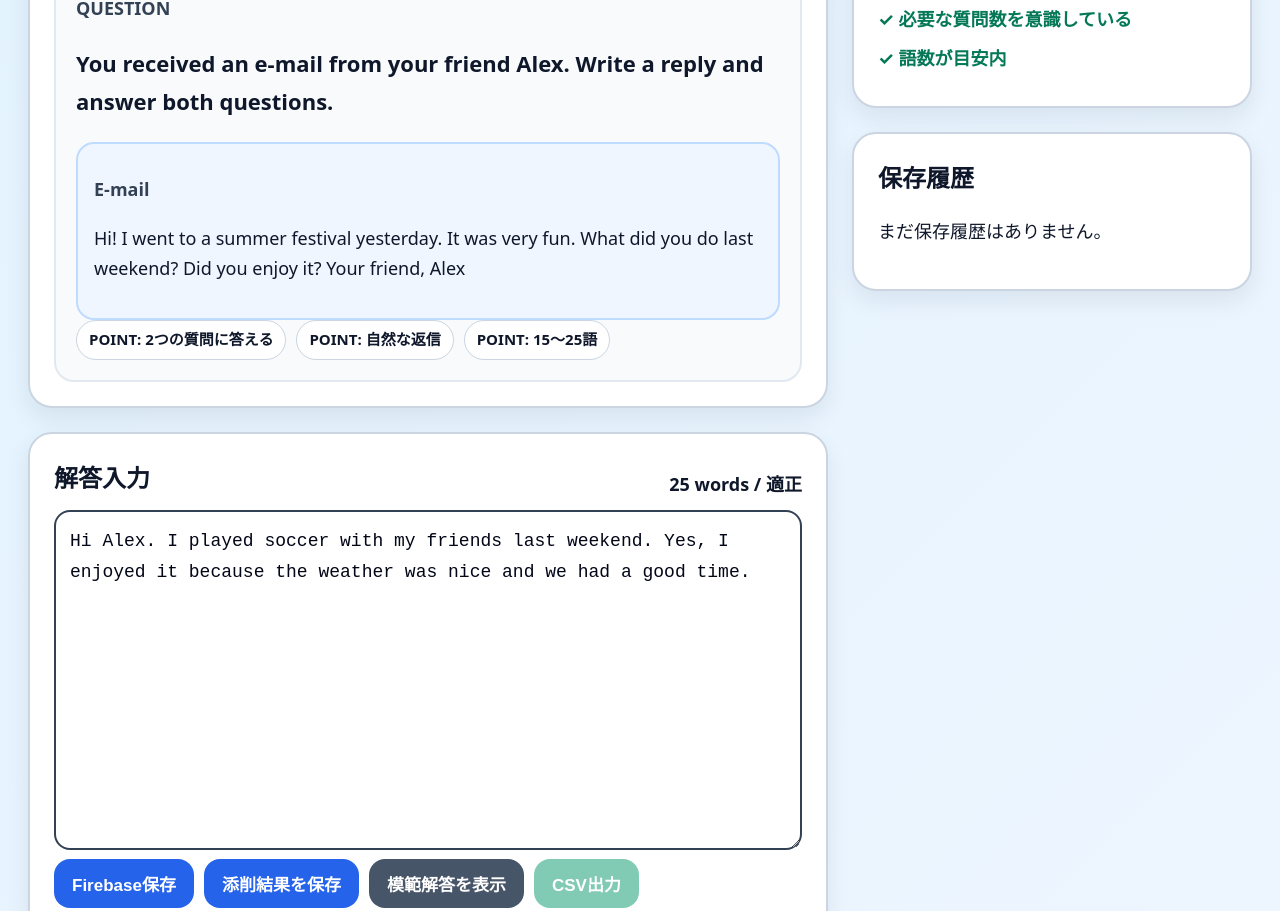
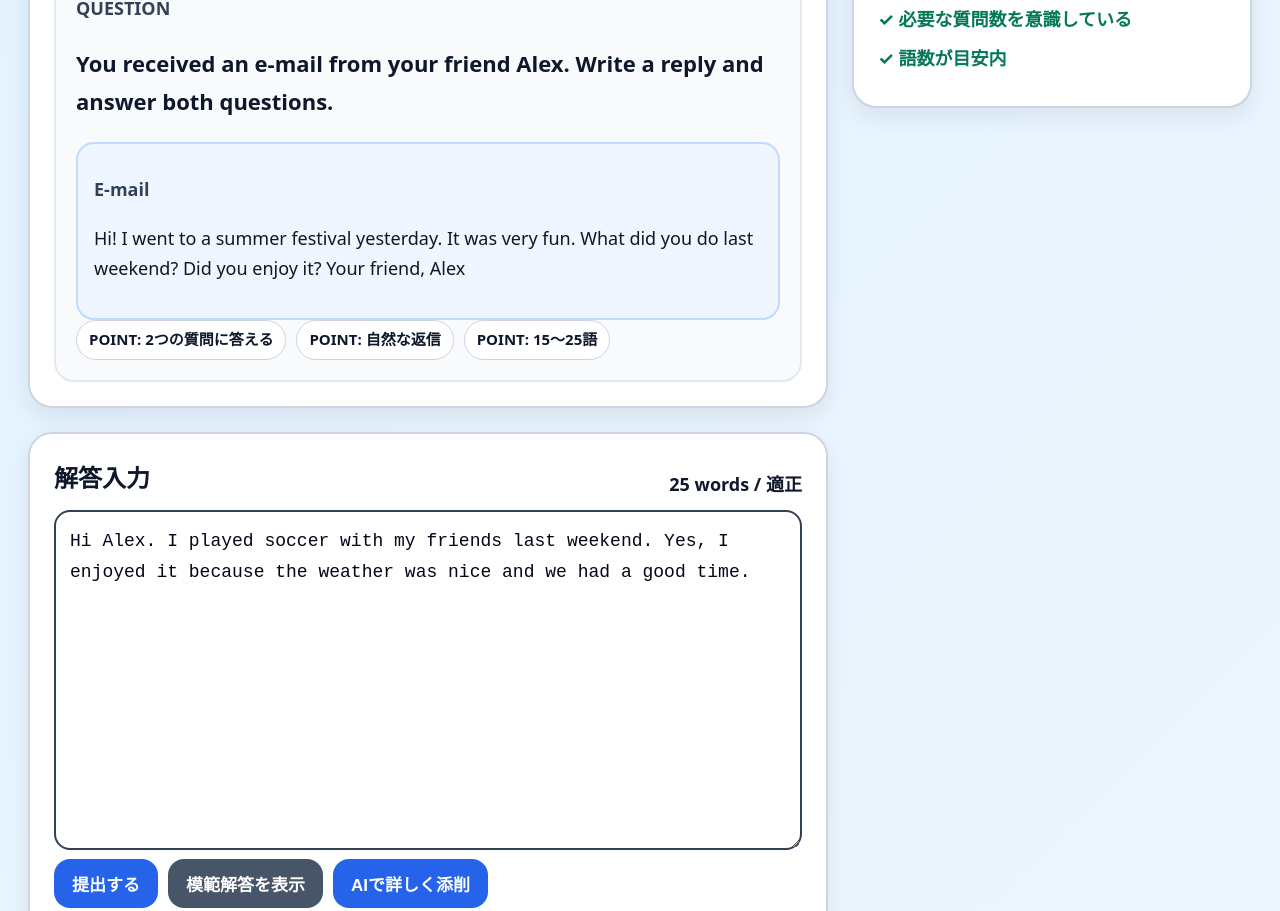
Before and after one commit to ikuyasuwa-sys/eiken-writing-app, a React (Vite) app: page / in a window 1280 px wide. Shown: the part 694-1605 px from the top of the page. Built offline with nearby package versions, Linux system fonts and the light colour scheme.

Commit message:
Add submission state and update button labels

```diff
--- a/src/App.jsx
+++ b/src/App.jsx
@@ -155,6 +155,7 @@ export default function App() {
  const [teacherData, setTeacherData] = useState([]);
   const [teacherSearch, setTeacherSearch] = useState("");
 const [classFilter, setClassFilter] = useState("");
+  const [submitted, setSubmitted] = useState(false);
   const taskList = tasks[level];
   const selectedTask = taskList.find((t) => t.id === taskId) || taskList[0];
 
@@ -343,7 +344,7 @@ const classSummary = classOptions.map((className) => {
         createdAt: new Date()
       }
     );
-
+setSubmitted(true);
     alert("Firebaseに保存しました");
   } catch (error) {
     alert(error.message);
@@ -643,10 +644,9 @@ const classSummary = classOptions.map((className) => {
 
             <div className="actions">
               <button onClick={saveToFirebase}>
-  Firebase保存
+  提出する
 </button>
 
-              <button onClick={saveResult}>添削結果を保存</button>
 
               <button
                 className="secondary"
@@ -655,19 +655,16 @@ const classSummary = classOptions.map((className) => {
                 模範解答を{showModel ? "隠す" : "表示"}
               </button>
 
-              <button
-                className="success"
-                onClick={downloadCsv}
-                disabled={history.length === 0}
-              >
-                CSV出力
-              </button>
 
               <button onClick={getAiFeedback} disabled={aiLoading}>
                 {aiLoading ? "AI添削中..." : "AIで詳しく添削"}
               </button>
             </div>
-
+{submitted && (
+  <div className="history">
+    ✅ 提出済み
+  </div>
+)}
             {showModel && (
               <div className="model">
                 <h3>模範解答例</h3>
@@ -824,28 +821,7 @@ const classSummary = classOptions.map((className) => {
             <Check ok={analysis.inRange} text="語数が目安内" />
           </section>
 
-        <section className="card">
-  <h2>保存履歴</h2>
-
-  {history.length === 0 && <p>まだ保存履歴はありません。</p>}
-
-  {history.slice(0, 6).map((h) => (
-    <div className="history" key={h.id}>
-      <b>
-        {h.className} / {h.studentName}
-      </b>
-
-      <p>
-        {h.level}・{h.taskType}・{h.score}/{h.maxScore}・{h.words} words
-      </p>
-
-      {h.aiComment && <p>AI総評：{h.aiComment}</p>}
-
-      <small>{h.time}</small>
-    </div>
-  ))}
-</section>
-        </aside>
+              </aside>
       </div>
 
       <section className="rubricGrid">
```
